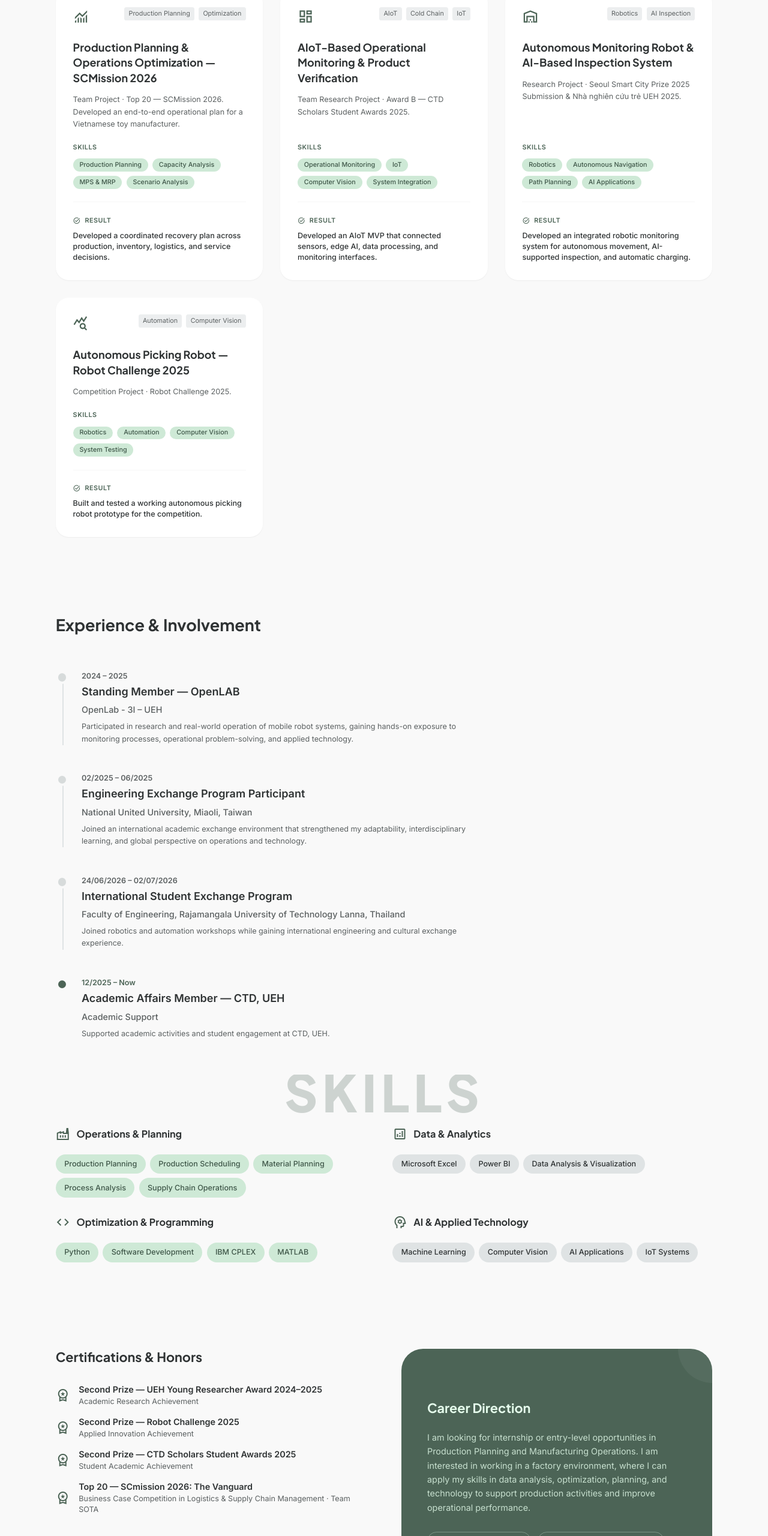
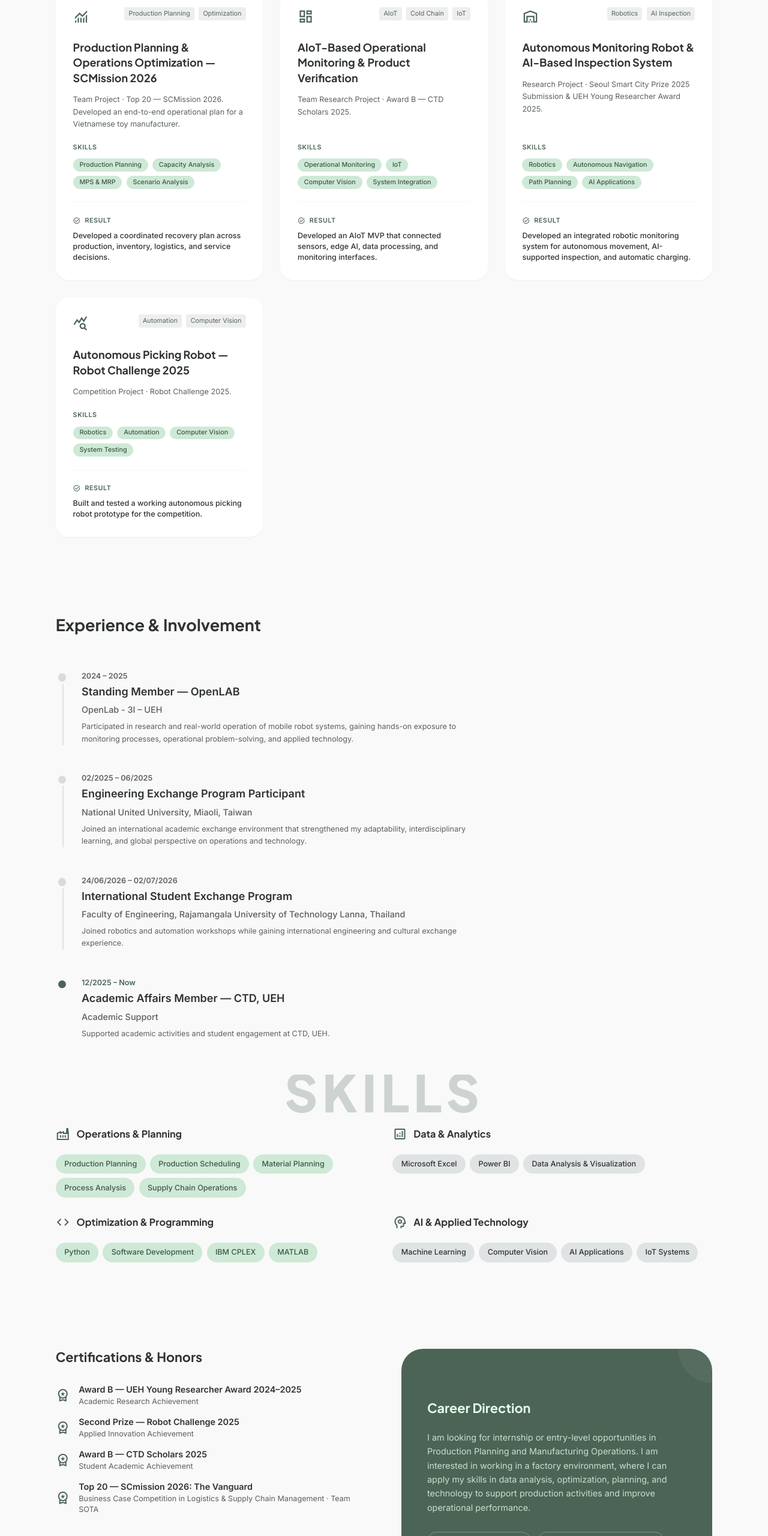
Before and after one commit to TanHongPhong/operation_portfilio, a plain HTML site: page index.html in a window 1280 px wide. Shown: the part 2420-4980 px from the top of the page at 60% size. Drawn offline with nearby package versions, Linux system fonts and the light colour scheme.

Commit message:
Update portfolio awards and positioning

```diff
--- a/index.html
+++ b/index.html
@@ -459,7 +459,7 @@
           <h3 class="text-xl font-bold font-headline mb-4 group-hover:text-primary transition-colors">Autonomous
             Monitoring Robot &amp; AI-Based Inspection System</h3>
           <p class="text-on-surface-variant text-sm mb-6 flex-grow leading-relaxed">Research Project · Seoul Smart
-            City Prize 2025 Submission &amp; Nhà nghiên cứu trẻ UEH 2025.</p>
+            City Prize 2025 Submission &amp; UEH Young Researcher Award 2025.</p>
           <div class="mb-6">
             <p class="text-xs font-semibold text-primary uppercase tracking-wider mb-3">Skills</p>
             <div class="flex flex-wrap gap-2">
@@ -522,7 +522,7 @@
           <h3 class="text-xl font-bold font-headline mb-4 group-hover:text-primary transition-colors">AIoT-Based
             Operational Monitoring &amp; Product Verification</h3>
           <p class="text-on-surface-variant text-sm mb-6 flex-grow leading-relaxed">Team Research Project · Award B —
-            CTD Scholars Student Awards 2025.</p>
+            CTD Scholars 2025.</p>
           <div class="mb-6">
             <p class="text-xs font-semibold text-primary uppercase tracking-wider mb-3">Skills</p>
             <div class="flex flex-wrap gap-2">
@@ -714,7 +714,7 @@
           <div class="flex gap-4 items-center">
             <span class="material-symbols-outlined text-primary" data-icon="workspace_premium">workspace_premium</span>
             <div>
-              <p class="font-bold">Second Prize — UEH Young Researcher Award 2024–2025</p>
+              <p class="font-bold">Award B — UEH Young Researcher Award 2024–2025</p>
               <p class="text-sm text-on-surface-variant">Academic Research Achievement</p>
             </div>
           </div>
@@ -728,7 +728,7 @@
           <div class="flex gap-4 items-center">
             <span class="material-symbols-outlined text-primary" data-icon="workspace_premium">workspace_premium</span>
             <div>
-              <p class="font-bold">Second Prize — CTD Scholars Student Awards 2025</p>
+              <p class="font-bold">Award B — CTD Scholars 2025</p>
               <p class="text-sm text-on-surface-variant">Student Academic Achievement</p>
             </div>
           </div>
@@ -913,7 +913,7 @@
           href="tel:0394254331">Phone</a>
       </div>
       <p class="text-slate-400 font-['Inter'] text-xs">
-        © 2026 Tan Hong Phong. Logistics Operations &amp; Supply Chain Technology Portfolio.
+        © 2026 Tan Hong Phong. Production Planning &amp; Manufacturing Operations Portfolio.
       </p>
     </div>
   </footer>
@@ -921,8 +921,8 @@
     (() => {
       const projects = {
         'bird-nest': {
-          title: 'Autonomous Monitoring Robot & AI-Based Inspection System — Seoul Smart City Prize 2025 & NNCT UEH 2025',
-          tags: ['Research Project', 'Seoul Smart City Prize 2025 Submission & Nhà nghiên cứu trẻ UEH 2025'],
+          title: 'Autonomous Monitoring Robot & AI-Based Inspection System — Seoul Smart City Prize 2025 & UEH Young Researcher Award 2025',
+          tags: ['Research Project', 'Seoul Smart City Prize 2025 Submission & UEH Young Researcher Award 2025'],
           skills: ['Robotics', 'Autonomous Navigation', 'Path Planning', 'Process Automation', 'Point Cloud Analysis', 'AI Applications', 'System Design', 'Problem Solving'],
           result: 'Developed and tested an integrated robotic monitoring system capable of autonomous movement, path planning, obstacle avoidance, AI-supported nest inspection, and automatic charging. The PointNet++ classification experiment achieved approximately 85.5% accuracy across the reported dataset, while performance decreased to around 76.9% in darker conditions, highlighting lighting and sensing robustness as key areas for further improvement.',
           detailsHtml: `<p>Developed an autonomous robotic monitoring system to address the limitations of manual inspection in dark, humid, and difficult-to-access swiftlet houses, where repeated human entry can be inefficient and disruptive to the operating environment.</p>
```
